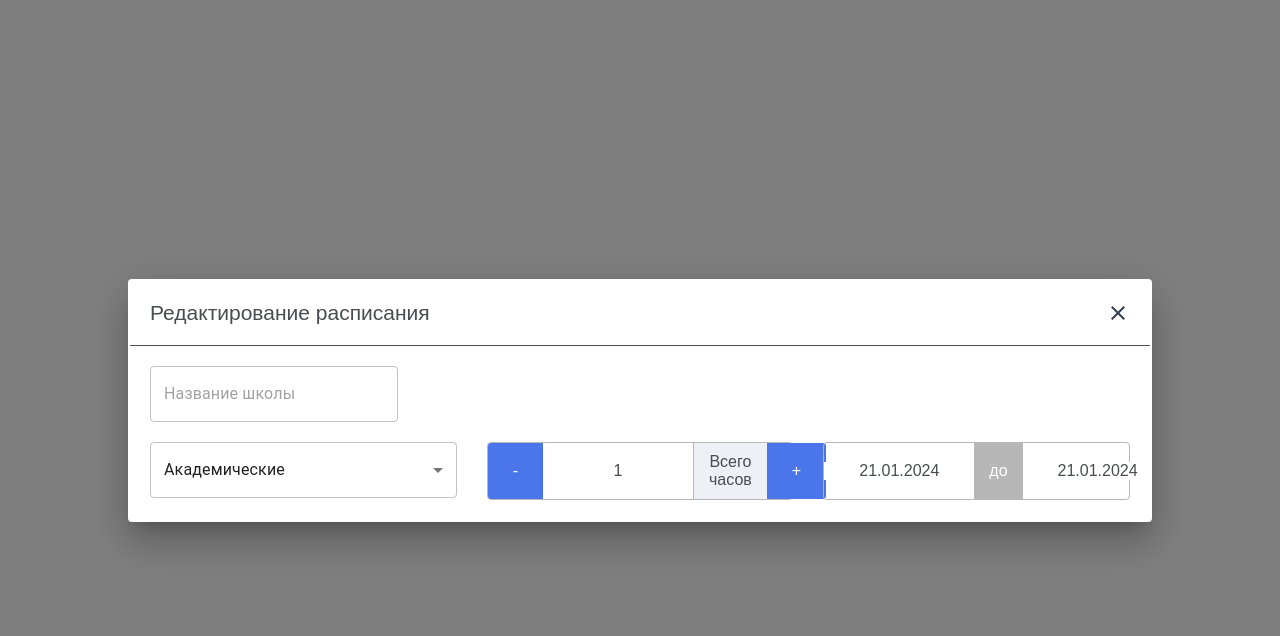
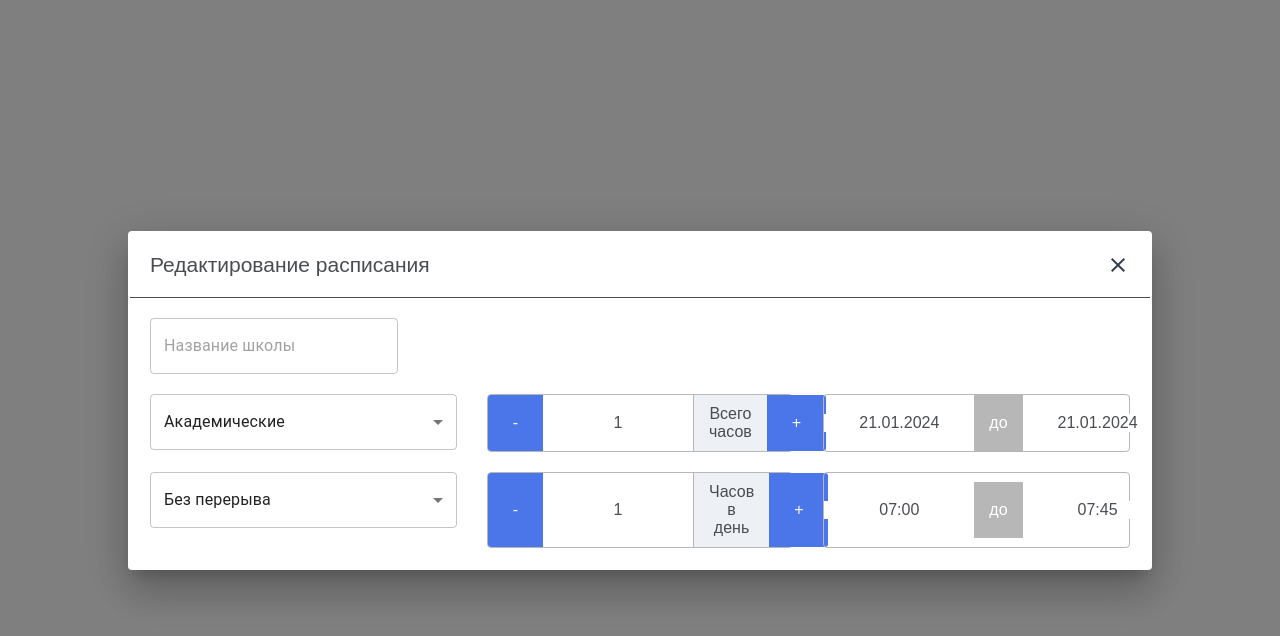
Before and after one commit to aliona-kragel/test-schedule, a React (Create React App) app: page / in a window 1280 px wide. Both pictures are taken after a click on the button "Show modal". Shown: the top 636 px of the page. Built offline with nearby package versions, Linux system fonts and the light colour scheme.

Commit message:
Add block with timetable

```diff
--- a/src/components/FormComponents/DateDuration/index.jsx
+++ b/src/components/FormComponents/DateDuration/index.jsx
@@ -7,7 +7,6 @@ const DateDuration = ({ name1, name2 }) => {
   const handleChangeStart = (value) => {
     setValue(name1, value);
   }
-
   const handleChangeEnd = (value) => {
     setValue(name2, value);
   }
--- a/src/components/FormComponents/NumberInputForm/index.jsx
+++ b/src/components/FormComponents/NumberInputForm/index.jsx
@@ -3,20 +3,16 @@ import { useState } from "react";
 import { Controller, useFormContext } from "react-hook-form";
 import styles from "./styles.module.scss"
 
-const NumberInputForm = ({ name, content }) => {
+const NumberInputForm = ({ name, content, onChange }) => {
   const { control, setValue } = useFormContext();
-  const [count, setCount] = useState(1);
 
-  const decreaseCount = () => {
-    if (count > 0) {
-      setCount((prevCount) => prevCount - 1);
-      setValue(name, count - 1);
+
+  const changeCount = (value) => {
+    if (onChange) {
+      onChange(name, value);
+    } else {
+      setValue(name, value);
     }
-  };
-
-  const increaseCount = () => {
-    setCount((prevCount) => prevCount + 1);
-    setValue(name, count + 1);
   };
 
   return (
@@ -25,14 +21,14 @@ const NumberInputForm = ({ name, content }) => {
       control={control}
       render={({ field: { value } }) => (
         <div className={styles.wrapper}>
-          <button onClick={decreaseCount} className={styles.btn}>-</button>
+          <button onClick={() => changeCount((value <= 1) ? 1 : value - 1)} className={styles.btn}>-</button>
           <input
             type="text"
             value={value}
             onChange={(e) => setValue(name, e.target.value)}
           />
           <span>{content}</span>
-          <button onClick={increaseCount} className={styles.btn}>+</button>
+          <button onClick={() => changeCount((value >= 24) ? 24 : value + 1)} className={styles.btn}>+</button>
         </div>
       )}
     />
--- a/src/components/FormComponents/NumberInputForm/styles.module.scss
+++ b/src/components/FormComponents/NumberInputForm/styles.module.scss
@@ -34,6 +34,7 @@
     text-align: center;
     color: $main_text_color;
     max-width: 150px;
+    outline: none;
   }
   span{
     border-left: 1px solid $border_color;
--- a/src/components/FormComponents/SelectForm/index.jsx
+++ b/src/components/FormComponents/SelectForm/index.jsx
@@ -2,11 +2,16 @@ import { FormControl, MenuItem, Select } from "@mui/material";
 import { Controller, useFormContext } from "react-hook-form";
 import styles from "./styles.module.scss"
 
-const SelectForm = ({ name, options }) => {
+const SelectForm = ({ name, options, onSelect }) => {
   const { control, setValue } = useFormContext();
   const handleChange = (value) => {
-    setValue(name, value);
+    if (onSelect) {
+      onSelect(name, value);
+    } else {
+      setValue(name, value);
+    }
   }
+
   return (
     <Controller
       name={name}
@@ -21,7 +26,7 @@ const SelectForm = ({ name, options }) => {
             autoWidth
           >
             {options.map(option => (
-              <MenuItem key={option.id} value={option.label}>{option.label}</MenuItem>
+              <MenuItem key={option.id} value={option.value}>{option.label}</MenuItem>
             ))}
           </Select>
         </FormControl >
--- a/src/components/ScheduleModal/index.jsx
+++ b/src/components/ScheduleModal/index.jsx
@@ -4,27 +4,43 @@ import PopupButtonClose from "../PopupButtonClose";
 import styles from "./styles.module.scss";
 import InputTextForm from "../FormComponents/InputTextForm";
 import SelectForm from "../FormComponents/SelectForm";
-import { timestamp } from "../../data";
+import { timestamp, breakTime } from "../../data";
 import NumberInputForm from "../FormComponents/NumberInputForm";
 import DateDuration from "../FormComponents/DateDuration";
-import { dataPrettier } from "../../helpers";
+import { dataPrettier, getEndTime, getStartTime } from "../../helpers";
 
 
 const ScheduleModal = ({ open, setOpen }) => {
   const formMethods = useForm({
     defaultValues: {
       schoolName: "",
-      timestamp: "Академические",
+      timestamp: 45,
       totalHours: 1,
       startDate: dataPrettier(new Date()),
       endDate: dataPrettier(new Date()),
+      breakTime: 0,
+      hoursPerDay: 1,
+      startTime: getStartTime(),
+      endTime: getEndTime(45, 1),
     }
   })
-  const { getValues } = formMethods;
+  const { getValues, setValue } = formMethods;
 
   const handleClose = () => {
     setOpen(false)
     console.log(getValues())
+  }
+
+  const selectTimestamp = (name, value) => {
+    const hoursPerDay = getValues("hoursPerDay");
+    setValue(name, value);
+    setValue("endTime", getEndTime(value, hoursPerDay))
+  }
+
+  const changeHoursPerDay = (name, value) => {
+    const timestamp = getValues("timestamp");
+    setValue(name, value);
+    setValue("endTime", getEndTime(timestamp, value))
   }
 
   return (
@@ -39,9 +55,14 @@ const ScheduleModal = ({ open, setOpen }) => {
             <InputTextForm name="schoolName" />
           </div>
           <div className={styles.dialog__form_dates}>
-            <SelectForm name="timestamp" options={timestamp} />
+            <SelectForm name="timestamp" options={timestamp} onSelect={selectTimestamp} />
             <NumberInputForm name="totalHours" content="Всего часов" />
             <DateDuration name1="startDate" name2="endDate" />
+          </div>
+          <div className={styles.dialog__form_timetable}>
+            <SelectForm name="breakTime" options={breakTime} />
+            <NumberInputForm name="hoursPerDay" content="Часов в день" onChange={changeHoursPerDay} />
+            <DateDuration name1="startTime" name2="endTime" />
           </div>
         </FormProvider>
       </div>
--- a/src/components/ScheduleModal/styles.module.scss
+++ b/src/components/ScheduleModal/styles.module.scss
@@ -18,9 +18,11 @@
     display: flex;
     flex-direction: column;
     gap: 20px;
-    &_dates{
+    &_dates,
+    &_timetable{
       display: flex;
       justify-content: space-between;
     }
+
   }
 }
--- a/src/data/index.js
+++ b/src/data/index.js
@@ -1,10 +1,45 @@
 export const timestamp = [
   {
     id: 1,
+    value: 45,
     label: 'Академические',
   },
   {
     id: 2,
+    value: 60,
     label: 'Астрономические',
   }
 ]
+
+export const breakTime = [
+  {
+    id: 1,
+    value: 0,
+    label: "Без перерыва"
+  },
+  {
+    id: 2,
+    value: 5,
+    label: "5 мин"
+  },
+  {
+    id: 3,
+    value: 10,
+    label: "10 мин"
+  },
+  {
+    id: 4,
+    value: 15,
+    label: "15 мин"
+  },
+  {
+    id: 5,
+    value: 20,
+    label: "20 мин"
+  },
+  {
+    id: 6,
+    value: 30,
+    label: "30 мин"
+  },
+]
--- a/src/helpers/index.js
+++ b/src/helpers/index.js
@@ -1,3 +1,6 @@
+export const DEFAULT_START_HOURS = 7;
+export const DEFAULT_START_MINUTES = 0;
+
 export const dataPrettier = (date) => {
   const day = date.getDate().toString().padStart(2, '0');
   const month = (date.getMonth() + 1).toString().padStart(2, '0');
@@ -5,3 +8,20 @@ export const dataPrettier = (date) => {
 
   return `${day}.${month}.${year}`;
 }
+
+const formatTime = (date) => {
+  return `${date.getHours().toString().padStart(2, '0')}:${date.getMinutes().toString().padStart(2, '0')}`;
+}
+
+export const getStartTime = () => {
+  const startTime = new Date();
+  startTime.setHours(DEFAULT_START_HOURS, DEFAULT_START_MINUTES, 0, 0);
+  return formatTime(startTime);
+}
+
+export const getEndTime = (timestamp, hoursPerDay) => {
+  const endTime = new Date();
+  endTime.setHours(DEFAULT_START_HOURS, DEFAULT_START_MINUTES + (timestamp * hoursPerDay), 0, 0);
+  console.log(hoursPerDay);
+  return formatTime(endTime);
+}
```
